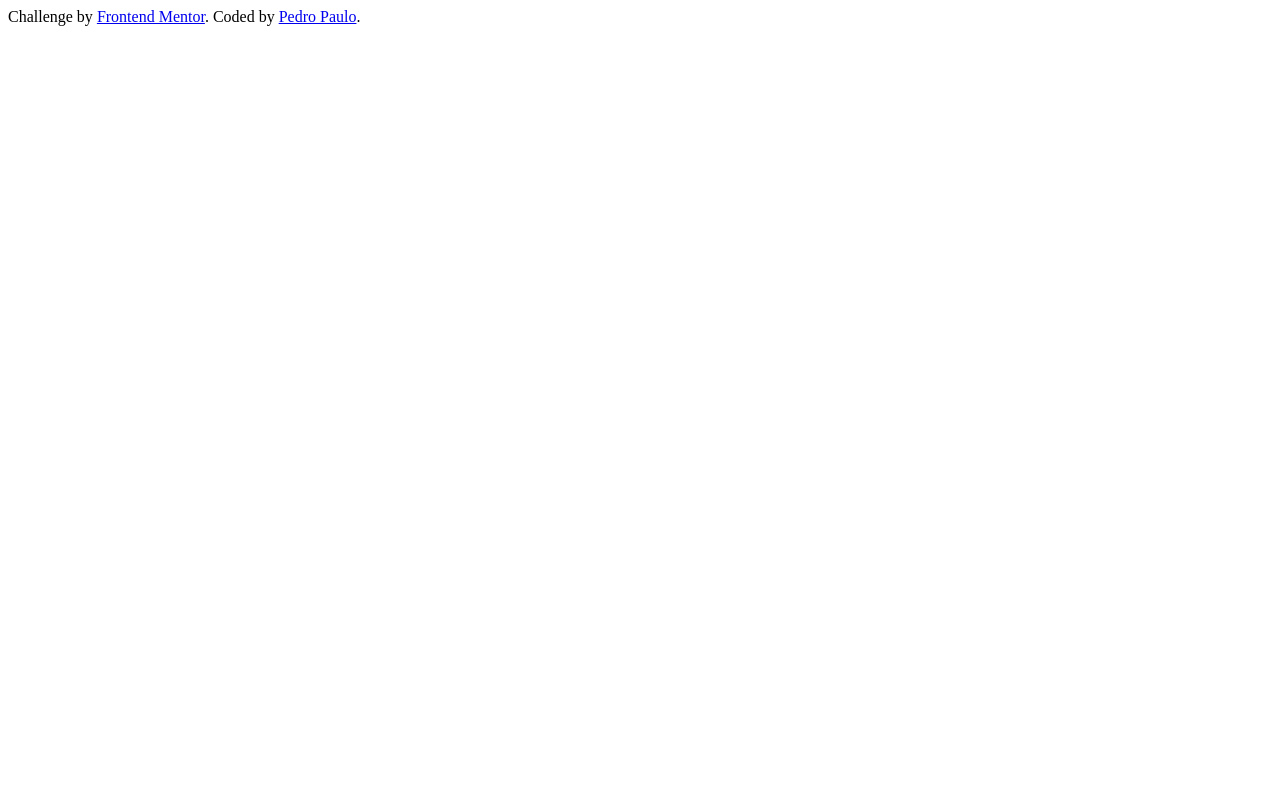
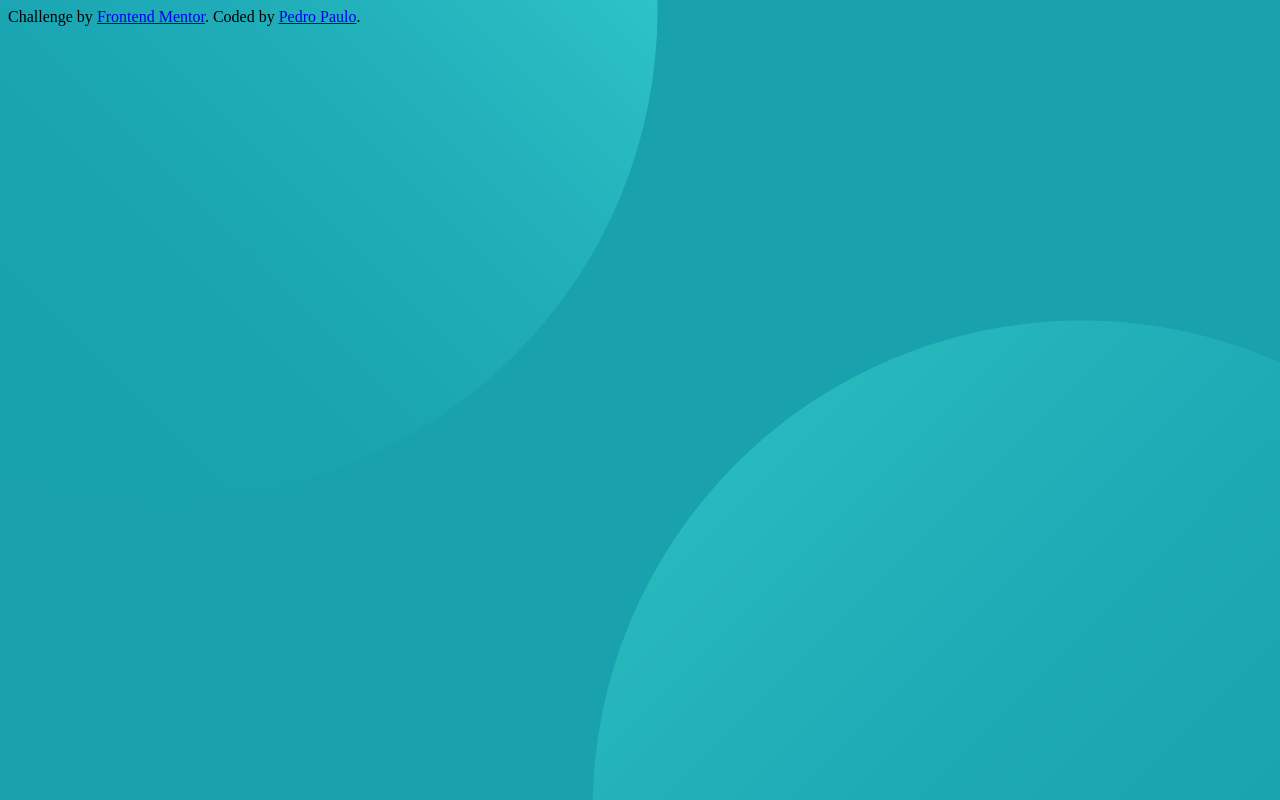
Before and after one commit to AstronautoLunar/desafio-profile-card-component-main, a plain HTML site: page index.html in a window 1280 px wide. Drawn offline with Linux system fonts and the light colour scheme.

Commit message:
Finalizado o background

```diff
--- a/index.html
+++ b/index.html
@@ -3,13 +3,11 @@
     <head>
         <meta charset="UTF-8">
         <meta name="viewport" content="width=device-width, initial-scale=1.0"> <!-- displays site properly based on user's device -->
-
         <link rel="icon" type="image/png" sizes="32x32" href="./images/favicon-32x32.png">
-
         <title>Frontend Mentor | Profile card component</title>
-
+        <link href="style/style.css" rel="stylesheet"/>
     </head>
-        <body>
+    <body>
 
         <div class="attribution">
             Challenge by <a href="https://www.frontendmentor.io?ref=challenge" target="_blank">Frontend Mentor</a>.
--- /dev/null
+++ b/style/style.css
@@ -0,0 +1,6 @@
+body {
+    background-color: hsl(185, 75%, 39%);
+    background-image: url(/images/bg-pattern-bottom.svg), url(/images/bg-pattern-top.svg);
+    background-repeat: no-repeat;
+    background-position: 37rem 20rem, -20rem -30rem;
+}
```
